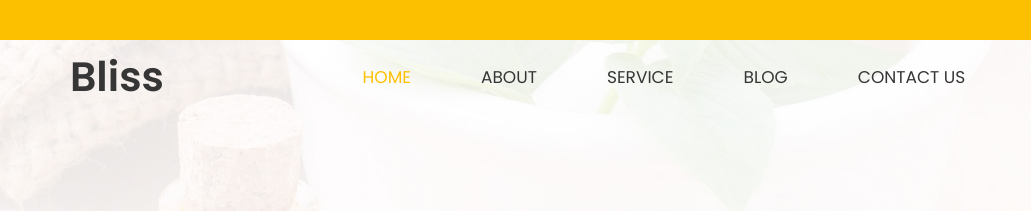
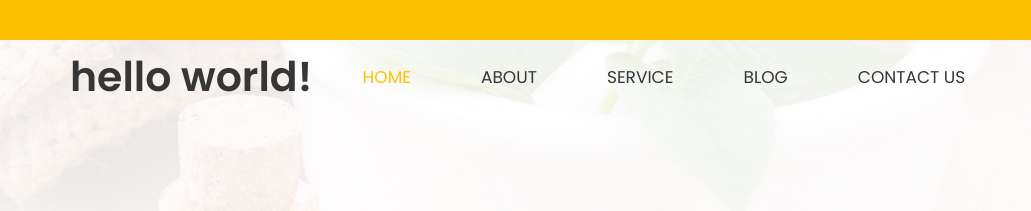
Before and after one commit to AvikAz2204/FreeCss, a plain HTML site: page index.html in a window 1280 px wide. Shown: the top 211 px of the page, 0-1031 px from the left. Drawn offline with nearby package versions, Linux system fonts and the light colour scheme.

Commit message:
simple commit docker

```diff
--- a/index.html
+++ b/index.html
@@ -42,7 +42,7 @@
                <div class="row d_flex">
                   <div class=" col-md-3 col-sm-3">
                      <div class="logo">
-                        <a href="index.html">Bliss</a>
+                        <a href="index.html">hello world!</a>
                      </div>
                   </div>
                   <div class="col-md-9 col-sm-9">
```
